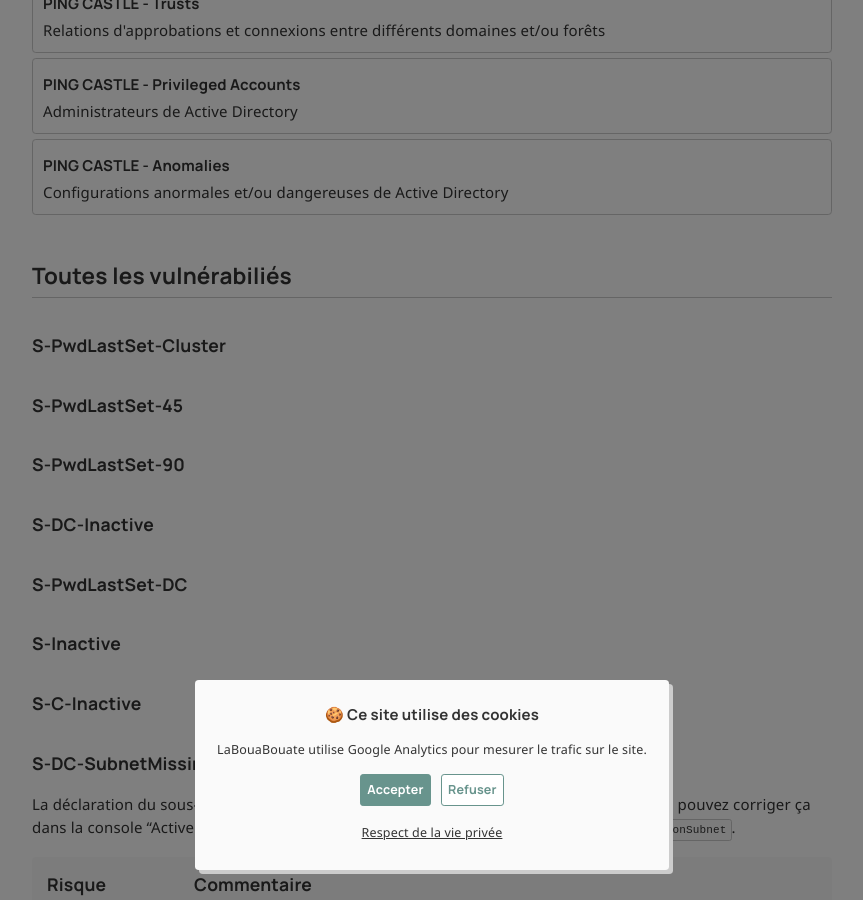
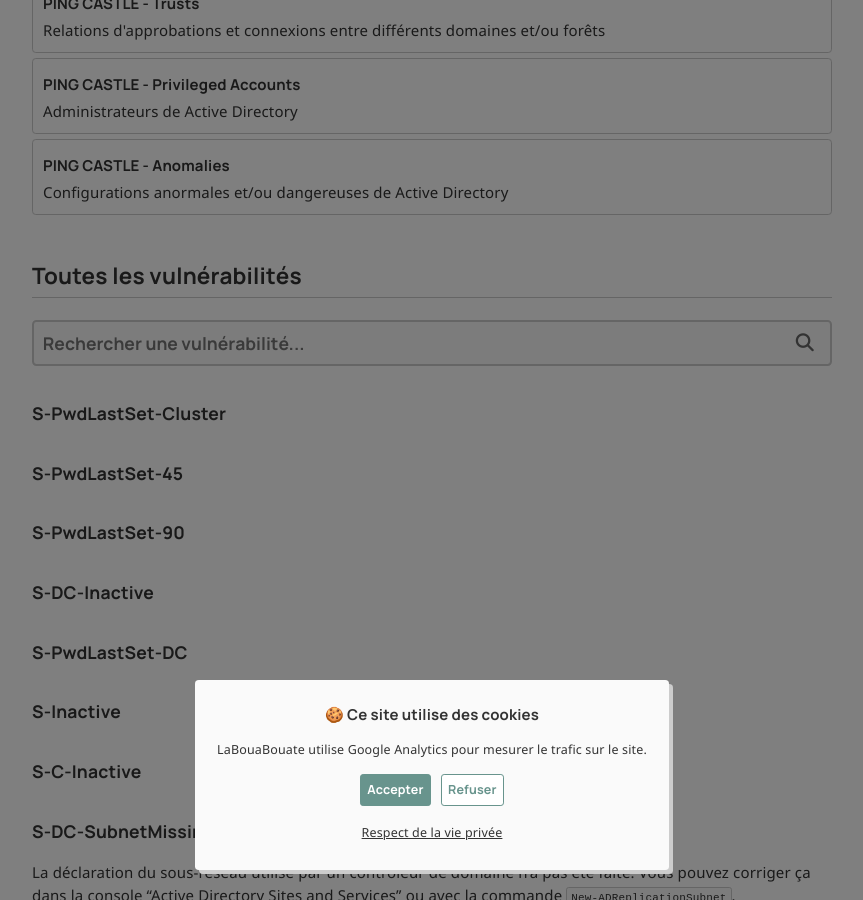
Before and after one commit to leobouard/leobouard.github.io, a Jekyll site: the page built from _posts/2025-06-04-remediation-ad-pingcastle-introduction.md, in a window 1280 px wide and 900 px high, scrolled down 1241 px. Shown: the whole window, without its empty margins (208-1071 px from the left). Built offline with Jekyll 4.4.1, drawn with Linux system fonts in a browser that asks for light colours; nearby versions of some CDN libraries; some web fonts are replaced; comment, search, counter and statistics services are not loaded; some of the changed lines change nothing that is shown.

Commit message:
Ajout d'une barre de recherche
1ere tentative full IA

```diff
--- /dev/null
+++ b/_includes/filter-vuln.html
@@ -0,0 +1,30 @@
+<script>
+/* Fonction appelée par onkeyup de l'input #searchbar */
+function filterVulnBySearch() {
+  const q = (document.getElementById('searchbar')?.value || '').trim().toLowerCase();
+  const container = document.querySelector('.ping-castle-vuln');
+  if (!container) return;
+  const items = Array.from(container.children);
+
+  if (!q) {
+    items.forEach(i => i.style.display = '');
+    return;
+  }
+
+  let shown = 0;
+  items.forEach(item => {
+    // Recherche prioritairement dans les titres, puis dans tout le contenu si nécessaire
+    const title = Array.from(item.querySelectorAll('h2,h3,h4,h5,h6')).map(h => h.textContent || '').join(' ').toLowerCase();
+    const text = (item.textContent || '').toLowerCase();
+    const match = title.includes(q) || text.includes(q);
+    item.style.display = match ? '' : 'none';
+    if (match) shown++;
+  });
+
+  // Scroll vers le premier résultat si présent
+  if (shown) {
+    const first = items.find(i => i.style.display !== 'none');
+    first?.scrollIntoView({ behavior: 'smooth', block: 'start' });
+  }
+}
+</script>
--- a/_posts/2025-06-04-remediation-ad-pingcastle-introduction.md
+++ b/_posts/2025-06-04-remediation-ad-pingcastle-introduction.md
@@ -34,7 +34,13 @@
   {% endfor %}
 </div>
 
-## Toutes les vulnérabiliés
+## Toutes les vulnérabilités
+
+{% include filter-vuln.html %}
+<div class="searchbar-container">
+  <input class="searchbar" type="text" id="searchbar" placeholder="Rechercher une vulnérabilité..." onkeyup="filterVulnBySearch()" />
+  <i class="fa-solid fa-magnifying-glass"></i>
+</div>
 
 <div class="ping-castle-vuln">
 {% assign posts = site.posts | sort: 'id' %}
```
